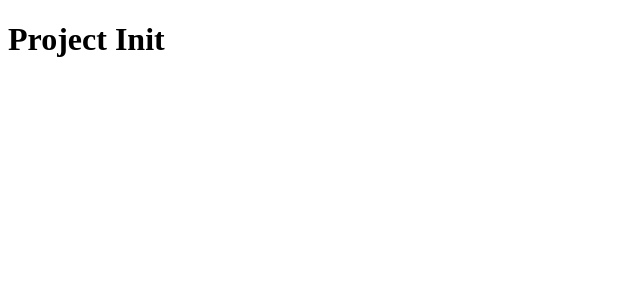
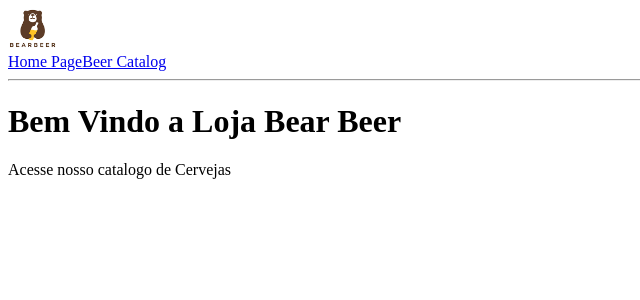
Before and after one commit to gabrielcarlossl/beer-catalog, a React (Vite) app: page / in a window 1280 px wide. Shown: the top 300 px of the page, without its empty margins (0-640 px from the left). Built offline with nearby package versions, Linux system fonts and the light colour scheme.

Commit message:
added page navigation and logo

```diff
--- a/src/App.jsx
+++ b/src/App.jsx
@@ -1,8 +1,19 @@
+import { BrowserRouter, Route, Routes } from 'react-router-dom'
+import NavBar from './components/navbar'
+import Home from './pages/home'
+import Catalog from './pages/catalog'
+
 function App() {
 
   return (
     <>
-    <h1>Project Init</h1>
+    <BrowserRouter>
+        <NavBar></NavBar>
+        <Routes>
+          <Route path='/' element={<Home></Home>}></Route>
+          <Route path='/beers-catalog' element={<Catalog></Catalog>}></Route>
+        </Routes>
+      </BrowserRouter>
     </>
   )
 }
--- a/src/components/navbar/index.jsx
+++ b/src/components/navbar/index.jsx
@@ -1,10 +1,24 @@
 import React from 'react'
+import { Link } from 'react-router-dom'
+import logo from '../../assets/images/BearBeer.png'
 
 const NavBar = () => {
   return (
-    <div>
 
-    </div>
+    <nav>
+      <div>
+        <div>
+          <Link to='/'>
+            <img className='logo' src={logo} width={50} alt="student" />
+          </Link>
+        </div>
+        <div>
+          <Link to='/'>Home Page</Link>
+          <Link to='/beers-catalog'>Beer Catalog</Link>
+        </div>
+      </div>
+      <hr />
+    </nav>
   )
 }
 
```
Also changed, not shown: src/assets/images/BearBeer.png (added).
